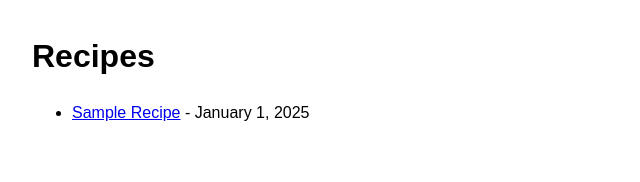
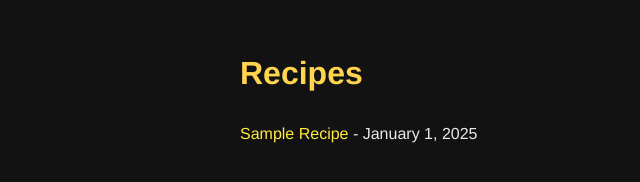
Before and after one commit to alexvinall/recipes, an Eleventy site: page src/index.njk in a window 1280 px wide. Shown: the whole page, without its empty margins (0-640 px from the left). Built offline with nearby package versions, Linux system fonts and the light colour scheme; Eleventy itself is replaced by a stand-in of ours; files that its build step writes are made by us from their sources.

Commit message:
style: add dark theme

```diff
--- a/src/css/style.css
+++ b/src/css/style.css
@@ -1,5 +1,46 @@
 body {
-  font-family: sans-serif;
-  line-height: 1.5;
-  margin: 2rem;
+  background-color: #121212;
+  color: #eaeaea;
+  font-family: "Helvetica Neue", Arial, sans-serif;
+  line-height: 1.6;
+  margin: 0;
 }
+
+.container {
+  max-width: 800px;
+  margin: 2rem auto;
+  padding: 1rem;
+}
+
+h1, h2, h3 {
+  color: #ffd54f;
+  margin-top: 0;
+}
+
+a {
+  color: #ffea3d;
+  text-decoration: none;
+}
+
+a:hover {
+  text-decoration: underline;
+}
+
+.recipe-list {
+  list-style: none;
+  padding: 0;
+}
+
+.recipe-list li {
+  margin-bottom: 0.5rem;
+}
+
+.recipe time {
+  display: block;
+  margin-bottom: 1rem;
+  color: #bbb;
+}
+
+.tags {
+  margin-top: 2rem;
+}
--- a/src/index.njk
+++ b/src/index.njk
@@ -5,15 +5,18 @@ title: Recipes
 <html lang="en">
 <head>
   <meta charset="UTF-8">
+  <meta name="viewport" content="width=device-width, initial-scale=1">
   <title>{{ title }}</title>
   <link rel="stylesheet" href="/css/style.css">
 </head>
 <body>
-  <h1>{{ title }}</h1>
-  <ul>
-  {% for recipe in collections.recipes %}
-    <li><a href="{{ recipe.url }}">{{ recipe.data.title }}</a> - {{ recipe.date | date('MMMM d, yyyy') }}</li>
-  {% endfor %}
-  </ul>
+  <main class="container">
+    <h1>{{ title }}</h1>
+    <ul class="recipe-list">
+    {% for recipe in collections.recipes %}
+      <li><a href="{{ recipe.url }}">{{ recipe.data.title }}</a> - {{ recipe.date | date('MMMM d, yyyy') }}</li>
+    {% endfor %}
+    </ul>
+  </main>
 </body>
 </html>
```
Also changed, not shown: src/layouts/recipe.njk (+9 -6 lines).
